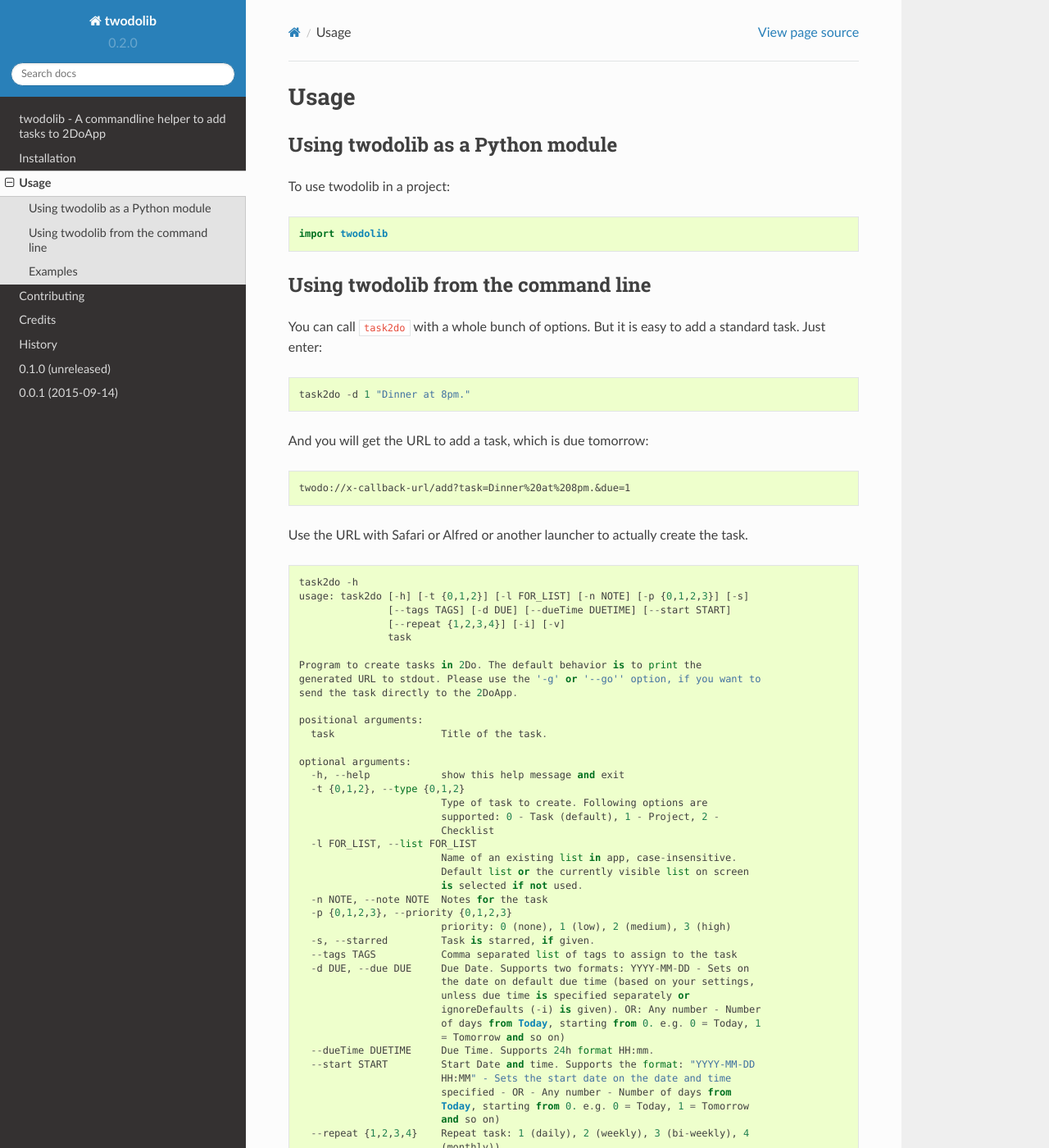
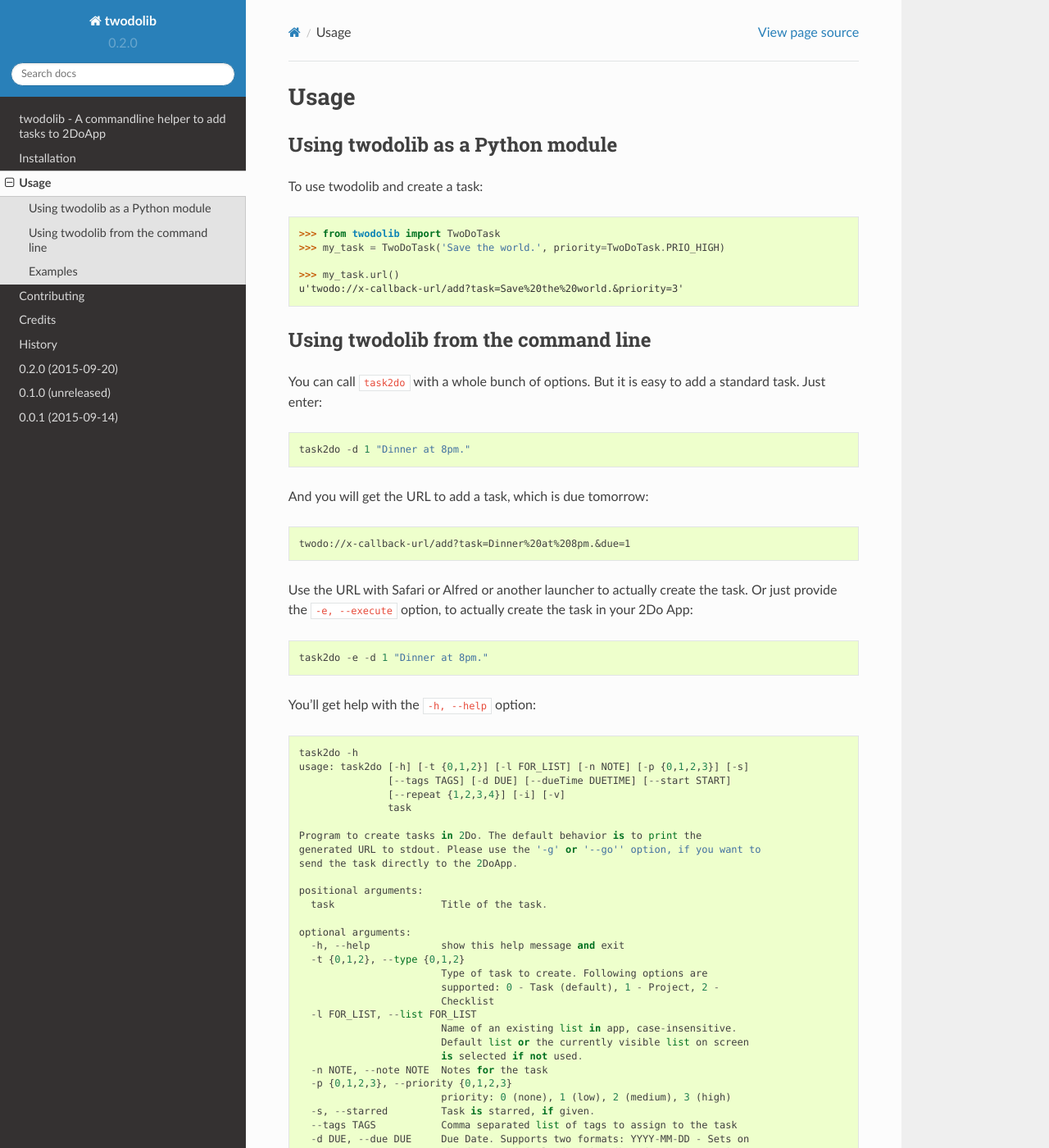
Before and after one commit to KarstenSchulz/twodolib, a Sphinx documentation site: the page built from docs/usage.rst, in a window 1280 px wide and 1400 px high. Shown: the whole window at 82% size. Built offline with Sphinx 7.4.7 and the Read the Docs theme 2.0.0, drawn with Linux system fonts in a browser that asks for light colours; pages that are not in the unit, such as notebooks, are missing from menus; some of the changed text lies outside the part shown.

```diff
--- a/HISTORY.rst
+++ b/HISTORY.rst
@@ -2,6 +2,12 @@
 
 History
 -------
+
+0.2.0 (2015-09-20)
+------------------
+
+* first public release.
+
 
 0.1.0 (unreleased)
 ------------------
--- a/docs/usage.rst
+++ b/docs/usage.rst
@@ -5,10 +5,13 @@ Usage
 Using twodolib as a Python module
 ---------------------------------
 
-To use twodolib in a project::
+To use twodolib and create a task::
 
-    import twodolib
+    >>> from twodolib import TwoDoTask
+    >>> my_task = TwoDoTask('Save the world.', priority=TwoDoTask.PRIO_HIGH)
 
+    >>> my_task.url()
+    u'twodo://x-callback-url/add?task=Save%20the%20world.&priority=3'
 
 
 Using twodolib from the command line
@@ -24,11 +27,12 @@ And you will get the URL to add a task, which is due tomorrow::
     twodo://x-callback-url/add?task=Dinner%20at%208pm.&due=1
 
 Use the URL with Safari or Alfred or another launcher to actually create the
-task.
+task. Or just provide the ``-e, --execute`` option, to actually create the
+task in your 2Do App::
 
+    task2do -e -d 1 "Dinner at 8pm."
 
-
-::
+You'll get help with the ``-h, --help`` option::
 
     task2do -h
     usage: task2do [-h] [-t {0,1,2}] [-l FOR_LIST] [-n NOTE] [-p {0,1,2,3}] [-s]
@@ -88,19 +92,16 @@ Add a task due Tomorrow::
 Add a task with high priority::
 
     task2do -p 3 "High priority task."
-- or -
-::
-
     task2do --priority 3 "High priority task."
 
-Add a weekly repeating task::
+Add a task due today and repeated weekly::
 
-    task2do "change clothes" --repeat 2
+    task2do "change clothes" -d 0 --repeat 2
 
 Add a task due at 6pm today::
 
-    task2do "Watch EX_MACHINA" --dueTime 18:00
+    task2do "Watch EX_MACHINA" --due 0 --dueTime 18:00
 
-Add a task with tags, which is also starred and repeated monthly::
+Add a task due tomorrow, with tags, which is also starred and repeated monthly::
 
-    task2do "Monthly subscription." --tags bill,payment -s --repeat 4
+    task2do "Monthly subscription." --tags bill,payment -s --due 1 --repeat 4
```
Also changed, not shown: README.rst (+10 -0 lines), docs/installation.rst (line endings or trailing spaces), 1 other file.
